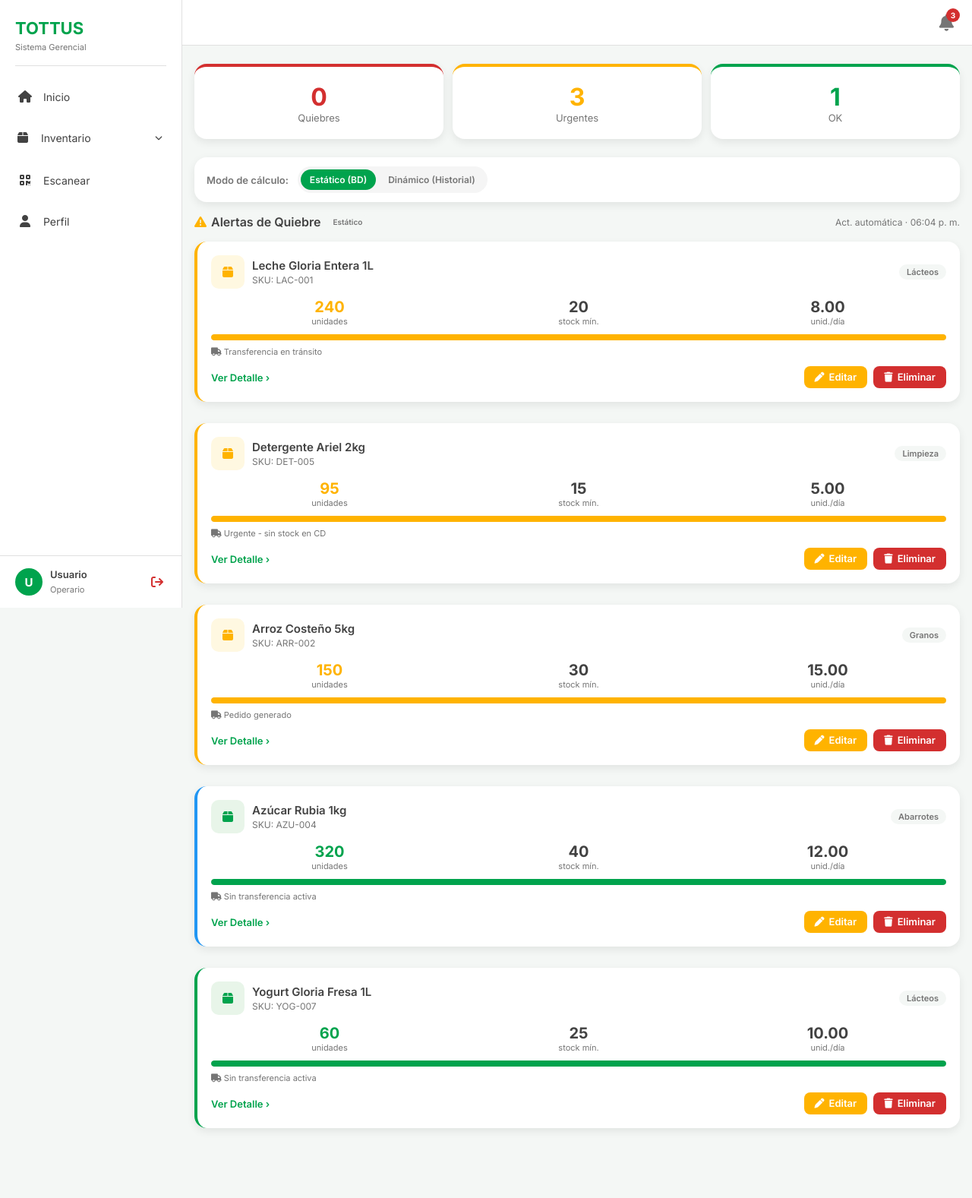
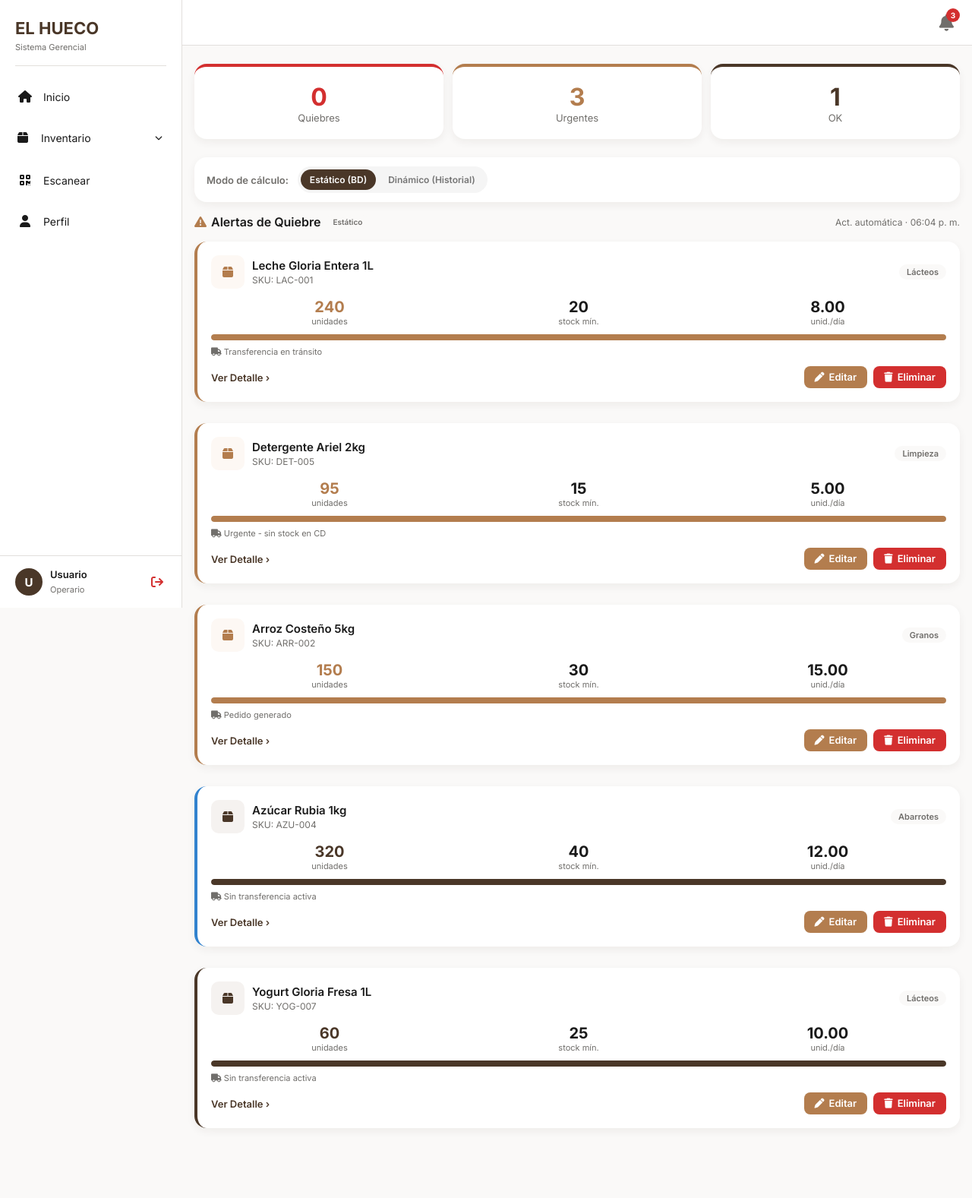
Before and after one commit to Xavo005/desarolloWeb_2026, a Flask app: page /alertas in a window 1280 px wide. Shown: the whole page at 76% size. Run offline with Flask 3, Linux system fonts and the light colour scheme; data comes from the database, SQL or seed files in the repository.

Commit message:
rebranding - "El Hueco"

```diff
--- a/static/CSS/style.css
+++ b/static/CSS/style.css
@@ -1,29 +1,29 @@
-/* ── Tottus SGI · style.css ────────────────────────────────
+/* ── El Hueco SGI · style.css ────────────────────────────────
    Design System completo: tokens, layout, componentes
 ────────────────────────────────────────────────────────── */
 
-/* ══ TOKENS ═══════════════════════════════════════════════ */
+/* ══ TOKENS (REBRANDING: EL HUECO) ════════════════════════ */
 :root {
-  --primary:       #00A34D;
-  --primary-dark:  #007A38;
-  --primary-light: #E8F5E9;
-  --danger:        #D32F2F;
-  --danger-light:  #FFEBEE;
-  --warning:       #FFB300;
-  --warning-light: #FFF8E1;
-  --bg:            #F4F7F5;
-  --surface:       #FFFFFF;
-  --text:          #424242;
-  --text-muted:    #757575;
-  --border:        #E0E0E0;
-  --shadow:        0 4px 12px rgba(0,0,0,.08);
-  --radius-card:   16px;
-  --radius-btn:    10px;
-  --radius-input:  8px;
-  --sidebar-w:     240px;
-  --header-h:      60px;
-  --tabbar-h:      80px;
-  --font:          'Inter', system-ui, sans-serif;
+  --primary:        #4A3728; /* Marrón Café Profundo (Identidad principal) */
+  --primary-dark:   #2B1E15; /* Marrón Casi Negro para estados hover */
+  --primary-light:  #F5F2F0; /* Crema muy claro / Off-white para fondos activos */
+  --danger:         #D32F2F;
+  --danger-light:   #FFEBEE;
+  --warning:        #B37D4E; /* Marrón Bronce / Terracota suave para alertas */
+  --warning-light:  #FDF8F4;
+  --bg:             #FAF9F8; /* Fondo claro orgánico */
+  --surface:        #FFFFFF; /* Blanco puro */
+  --text:           #1A1A1A; /* Negro nítido para alta legibilidad */
+  --text-muted:     #706E6B; /* Gris ceniza */
+  --border:         #E2DFDC; /* Bordes sutiles */
+  --shadow:         0 4px 12px rgba(43,30,21,.06);
+  --radius-card:    16px;
+  --radius-btn:     10px;
+  --radius-input:   8px;
+  --sidebar-w:      240px;
+  --header-h:       60px;
+  --tabbar-h:       80px;
+  --font:           'Inter', system-ui, sans-serif;
 }
 
 /* ══ RESET ═════════════════════════════════════════════════ */
@@ -275,7 +275,7 @@
 }
 .alert-card.critico     { border-left-color: var(--danger);  }
 .alert-card.urgente     { border-left-color: var(--warning); }
-.alert-card.advertencia { border-left-color: #2196F3;        }
+.alert-card.advertencia { border-left-color: #3182CE;        }
 .alert-card.ok          { border-left-color: var(--primary); }
 
 .alert-card-header  { display: flex; align-items: flex-start; gap: 12px; margin-bottom: 12px; }
--- a/templates/base.html
+++ b/templates/base.html
@@ -3,12 +3,12 @@
 <head>
   <meta charset="UTF-8" />
   <meta name="viewport" content="width=device-width, initial-scale=1.0" />
-  <title>{% block title %}Tottus SGI{% endblock %} — Sistema Gerencial</title>
+  <title>{% block title %}El Hueco SGI{% endblock %} — Sistema Gerencial</title>
   <link rel="preconnect" href="https://fonts.googleapis.com">
   <link href="https://fonts.googleapis.com/css2?family=Inter:wght@400;500;600;700&display=swap" rel="stylesheet">
   <link rel="stylesheet" href="https://cdnjs.cloudflare.com/ajax/libs/font-awesome/6.5.0/css/all.min.css">
   <link rel="stylesheet" href="{{ url_for('static', filename='css/style.css') }}">
- <script>
+  <script>
     if (localStorage.getItem('theme') === 'dark') {
       document.documentElement.setAttribute('data-theme', 'dark');
     }
@@ -52,7 +52,7 @@
 
 <!-- ══════════ MASTER HEADER (móvil) ══════════ -->
 <header class="master-header">
-  <span class="hdr-brand">TOTTUS</span>
+  <span class="hdr-brand">EL HUECO</span>
   <span class="hdr-title">{% block page_title %}{% endblock %}</span>
   <button class="hdr-bell" onclick="toggleNotifDropdown(event)" style="background: none; border: none; cursor: pointer;">
     <i class="fa-solid fa-bell"></i>
@@ -65,7 +65,7 @@
 <!-- ══════════ SIDEBAR (PC) ══════════ -->
 <aside class="sidebar">
   <div class="sidebar-brand">
-    <span class="sb-logo">TOTTUS</span>
+    <span class="sb-logo">EL HUECO</span>
     <span class="sb-sub">Sistema Gerencial</span>
   </div>
   <hr class="sb-divider">
@@ -148,7 +148,7 @@
 <!-- ══════════ TOAST CONTAINER ══════════ -->
 <div id="toast-container" aria-live="polite"></div>
 
-<!-- MODAL CONFIRMACION ELIMINAR - Estilo Tottus -->
+<!-- MODAL CONFIRMACION ELIMINAR - Estilo El Hueco -->
 <div id="modal-overlay" class="modal-overlay hidden" role="dialog" aria-modal="true">
   <div class="modal-card">
     <div class="modal-icon" style="background:#fff3cd;color:#856404;width:60px;height:60px;border-radius:50%;display:flex;align-items:center;justify-content:center;font-size:26px;margin:0 auto 16px">
@@ -164,7 +164,7 @@
 </div>
 
 <style>
-/* ── Modal de confirmacion estilo Tottus ── */
+/* ── Modal de confirmacion estilo El Hueco ── */
 .modal-overlay {
   position: fixed; inset: 0; z-index: 9999;
   background: rgba(0,0,0,0.55);
@@ -197,13 +197,13 @@
 .btn-modal-si {
   flex: 1;
   padding: 13px 20px;
-  background: #006b3f;
+  background: #4A3728; /* Marrón El Hueco */
   color: #fff;
   border: none; border-radius: 10px;
   font-size: 15px; font-weight: 600;
   cursor: pointer; transition: background 0.2s;
 }
-.btn-modal-si:hover { background: #005230; }
+.btn-modal-si:hover { background: #2B1E15; }
 </style>
 
 <!-- ══════════ NOTIFICATION DROPDOWN ══════════ -->
--- a/templates/login.html
+++ b/templates/login.html
@@ -3,7 +3,7 @@
 <head>
   <meta charset="UTF-8" />
   <meta name="viewport" content="width=device-width, initial-scale=1.0"/>
-  <title>Iniciar Sesión — Tottus SGI</title>
+  <title>Iniciar Sesión — El Hueco SGI</title>
   <link rel="preconnect" href="https://fonts.googleapis.com">
   <link href="https://fonts.googleapis.com/css2?family=Inter:wght@400;500;600;700&display=swap" rel="stylesheet">
   <link rel="stylesheet" href="https://cdnjs.cloudflare.com/ajax/libs/font-awesome/6.5.0/css/all.min.css">
@@ -43,14 +43,14 @@
 </head>
 <body>
   <div class="login-left">
-    <h1>TOTTUS</h1>
+    <h1>EL HUECO</h1>
     <p>Sistema Gerencial de Inventario</p>
     <p style="margin-top:48px;opacity:.6;font-size:13px">Versión 2.0 · Chiclayo 2026</p>
   </div>
   <div class="login-right">
     <div class="login-card">
       <div class="login-brand">
-        <div class="brand">TOTTUS</div>
+        <div class="brand">EL HUECO</div>
         <div class="sub">Sistema Gerencial Móvil</div>
       </div>
       <div class="login-form-card">
```
Also changed, not shown: other parts of static/CSS/style.css (+32 -66 lines), static/CSS/estilos.css (+6 -6 lines), static/CSS/alertas.css (line endings or trailing spaces), static/CSS/segmentacion.css (line endings or trailing spaces).
